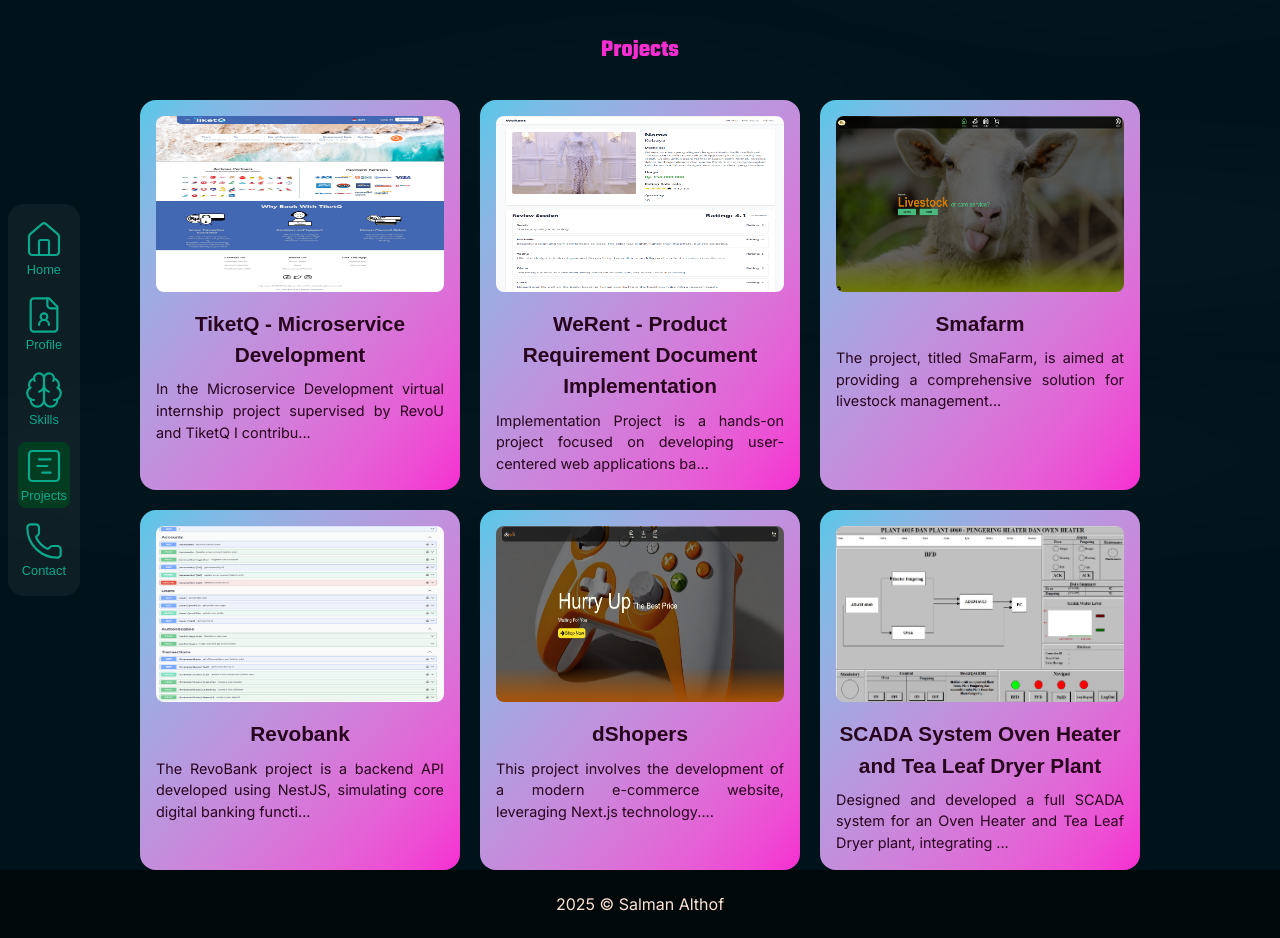
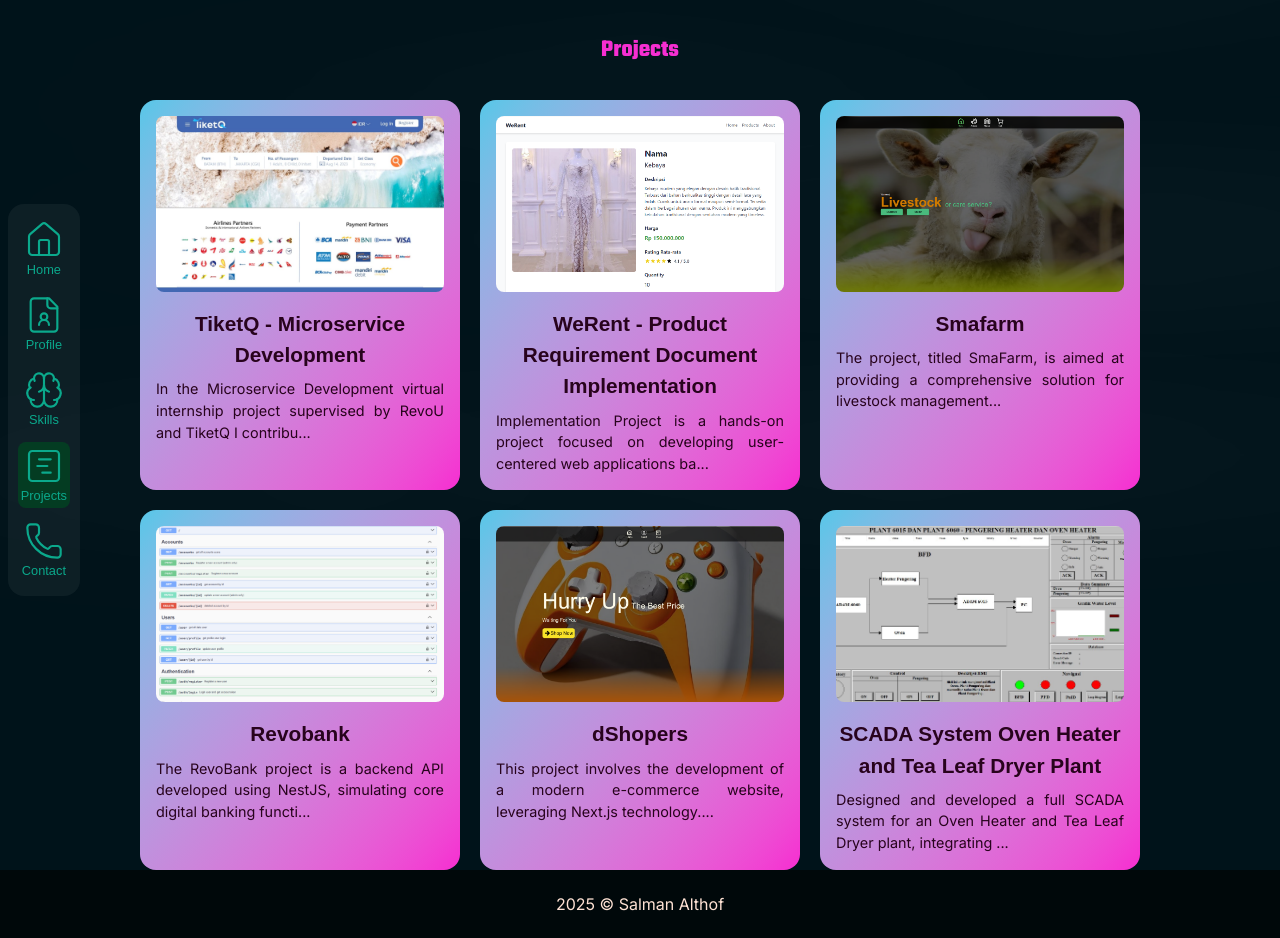
Before and after one commit to Salthof28/my-portofolio, a Next.js app: page /projects in a window 1280 px wide. Built offline with nearby package versions, Linux system fonts and the light colour scheme.

Commit message:
style: improve style image

```diff
--- a/src/components/projects/DetailProject.tsx
+++ b/src/components/projects/DetailProject.tsx
@@ -96,7 +96,7 @@
                         <h2 className={`text-[#559684] font-bold text-[clamp(0.8rem,1.5vw,1.1rem)] mb-[0.4rem]`}>{position}</h2>
                         <div className={`flex flex-row flex-wrap text-justify ${inter.className} text-[clamp(0.8rem,1.5vw,1rem)] text-[#bbbbbb] gap-[0.4rem] max-lg:justify-center `}>
                             {project.images?.map((img, index) => (
-                                <img key={index} src={img} alt={img} className="w-[8rem]" onClick={() => setSelectedImage(img)}/>
+                                <img key={index} src={img} alt={img} className="object-cover object-top w-[8rem]" onClick={() => setSelectedImage(img)}/>
                             ))}
                         </div>
                     </div>
--- a/src/components/projects/ProjectsCardList.tsx
+++ b/src/components/projects/ProjectsCardList.tsx
@@ -31,7 +31,7 @@
                         <img
                             src={project.img}
                             alt={project.title}
-                            className="object-fit w-[28rem] h-[11rem] rounded-[0.5rem]"
+                            className="object-cover object-top w-[28rem] h-[11rem] rounded-[0.5rem]"
                         />
                     </div>
                     <div className="flex flex-col text-justify px-[1rem] pb-[1rem] min-h-[8rem]">
```
